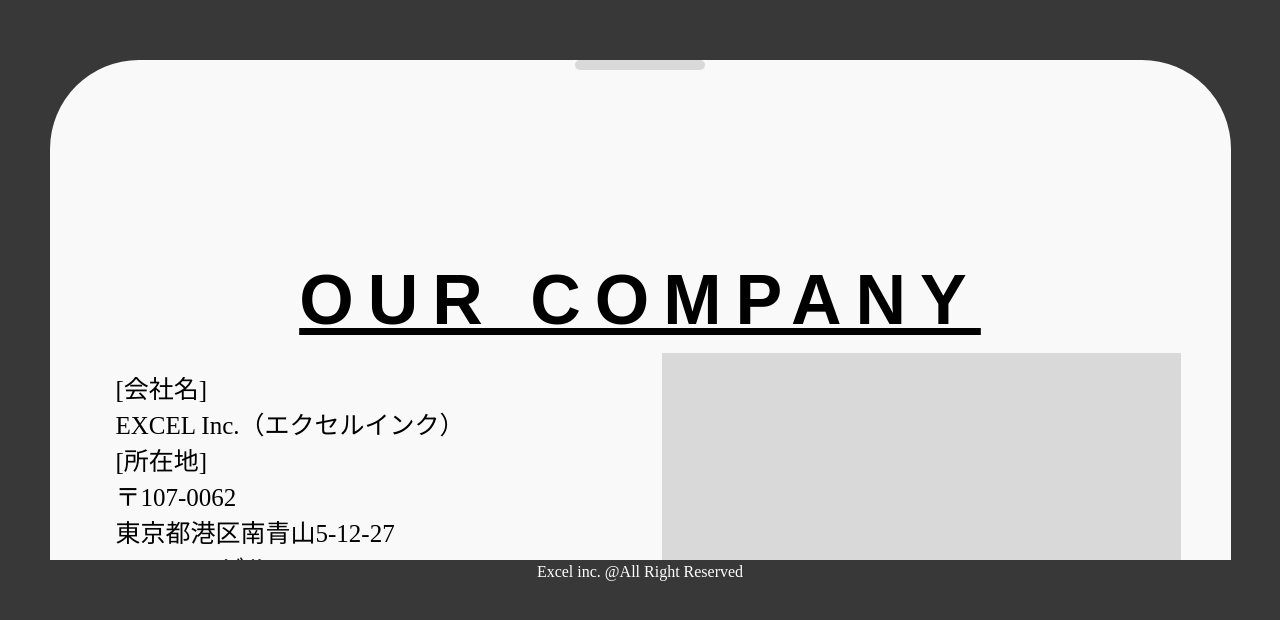
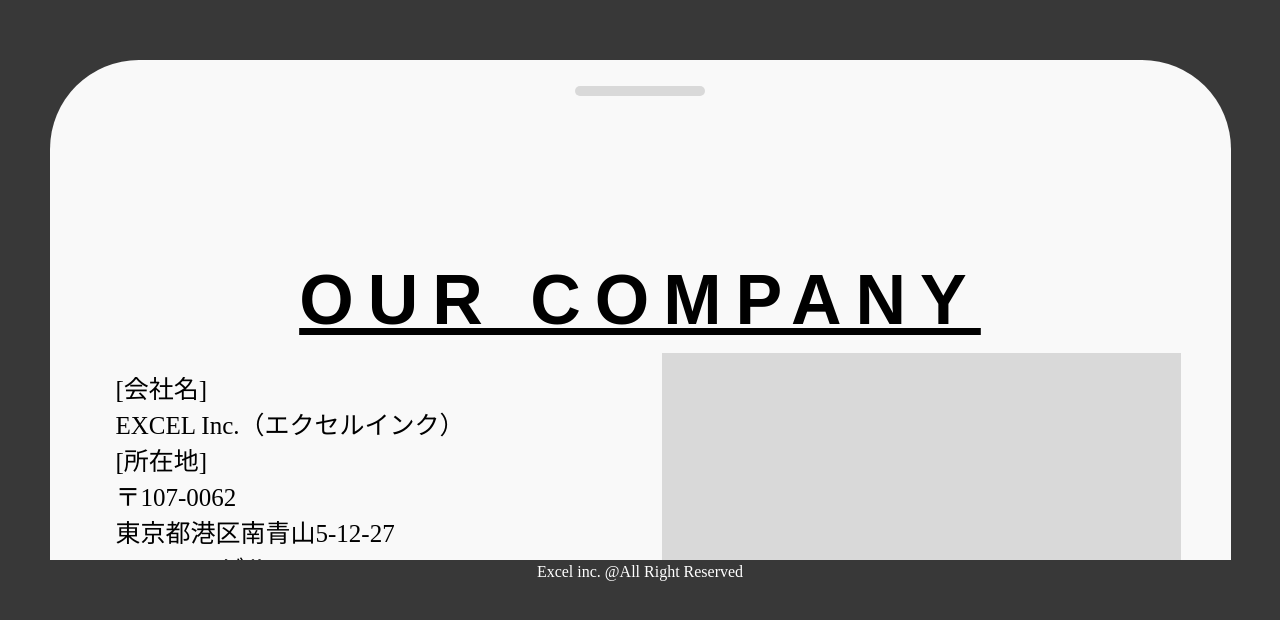
Before and after one commit to mitsu0428/excel-inc, a Next.js app: page / in a window 1280 px wide. Shown: the part 3745-4365 px from the top of the page. Built offline with nearby package versions, Linux system fonts and the light colour scheme; a web font is replaced by a local one.

Commit message:
fix: borderClickのみ開閉

```diff
--- a/src/app/components/Sec6/index.tsx
+++ b/src/app/components/Sec6/index.tsx
@@ -8,19 +8,17 @@ import * as Font from "../../styles/NextFont";
 export const Component = () => {
   const controls = useAnimation();
   const containerRef = useRef<HTMLDivElement>(null);
-  const [isExpanded, setIsExpanded] = useState(false); // MobileViewが拡張されているかどうかの状態
+  const [isExpanded, setIsExpanded] = useState(false);
 
-  // MobileViewの初期表示位置（画面の50%）と完全表示時の位置（画面の上部）
   const initialYPosition = useRef(0);
   const expandedYPosition = useRef(0);
 
   useEffect(() => {
     const containerHeight = containerRef.current?.offsetHeight ?? 0;
     const windowHeight = window.innerHeight;
-    initialYPosition.current = containerHeight / 2; // 画面の50%の位置
-    expandedYPosition.current = windowHeight * 0.2; // 画面の上部から90%の位置に設定
+    initialYPosition.current = containerHeight / 2;
+    expandedYPosition.current = windowHeight * 0.2;
 
-    // 初期位置を設定
     controls.start({
       y: initialYPosition.current,
       transition: { duration: 1, ease: "easeInOut" },
@@ -28,7 +26,6 @@ export const Component = () => {
   }, [controls]);
 
   const handleClick = () => {
-    // MobileBorderがクリックされた時の挙動（アニメーションをさらにゆっくりにし、イージングを設定する）
     if (isExpanded) {
       controls.start({
         y: initialYPosition.current,
@@ -40,30 +37,13 @@ export const Component = () => {
         transition: { duration: 1, ease: "easeInOut" },
       });
     }
-    setIsExpanded(!isExpanded); // 状態をトグル
+    setIsExpanded(!isExpanded);
   };
 
   return (
     <Container ref={containerRef}>
-      <StyledMobileView
-        drag="y"
-        dragConstraints={{ top: 0, bottom: 0 }}
-        dragElastic={0.5}
-        onDragEnd={(event, info) => {
-          // ドラッグ終了時に位置を調整
-          const endpoint = info.point.y;
-          if (endpoint < initialYPosition.current / 2) {
-            controls.start({ y: expandedYPosition.current });
-            setIsExpanded(true);
-          } else {
-            controls.start({ y: initialYPosition.current });
-            setIsExpanded(false);
-          }
-        }}
-        animate={controls}
-      >
-        <MobileBorder onClick={handleClick} />{" "}
-        {/* MobileBorderにクリックイベントを追加 */}
+      <StyledMobileView animate={controls}>
+        <MobileBorder onClick={handleClick} />
         <TitleH2_MobileView className={Font.Font.CustomGafata.className}>
           OUR COMPANY
         </TitleH2_MobileView>
@@ -153,7 +133,7 @@ const MobileBorder = styled.div`
   position: absolute;
   border-radius: 27px;
   background: #d9d9d9;
-  top: 0;
+  top: 26px;
   left: 50%;
   transform: translateX(-50%); // 中央に配置
   cursor: pointer; // クリック可能なことを示す
@@ -162,6 +142,7 @@ const MobileBorder = styled.div`
   height: 10px;
 
   @media (max-width: 768px) {
+    top: 14px;
     width: 130px;
     height: 10px;
   }
```
